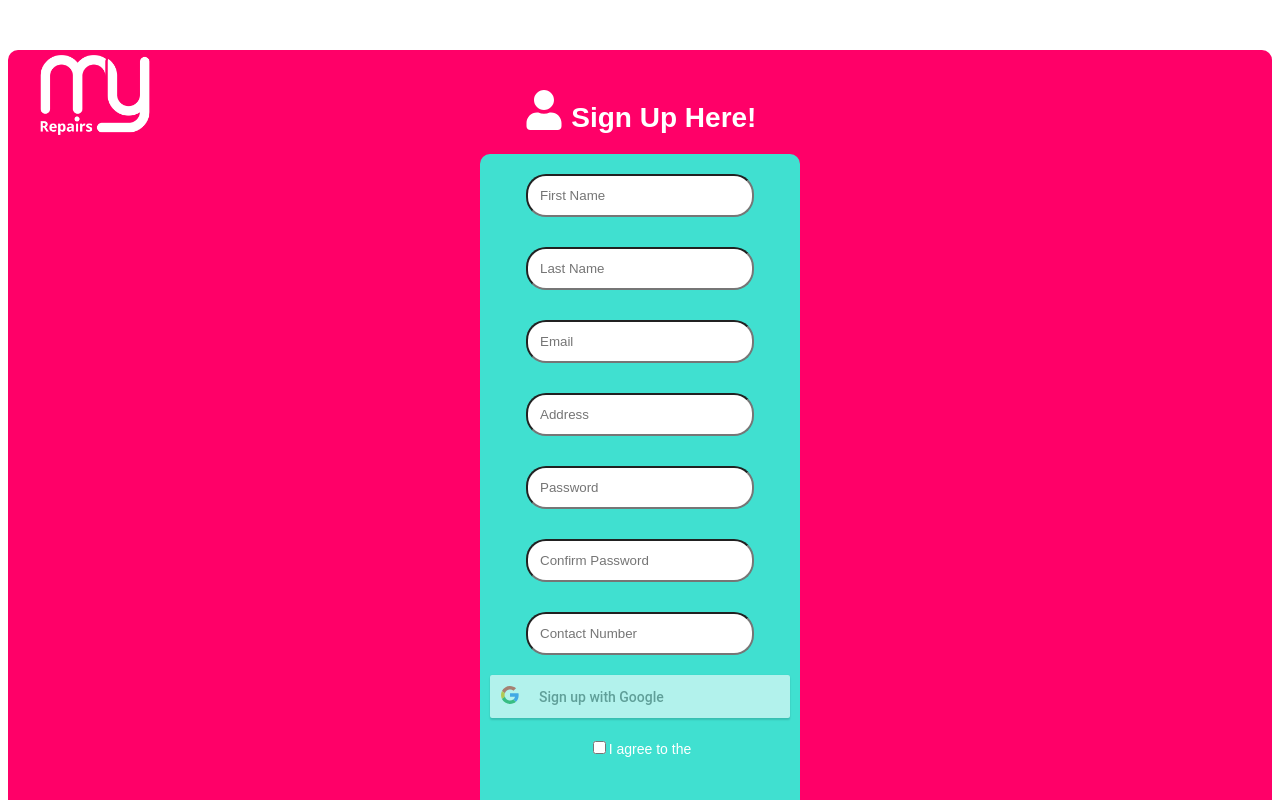
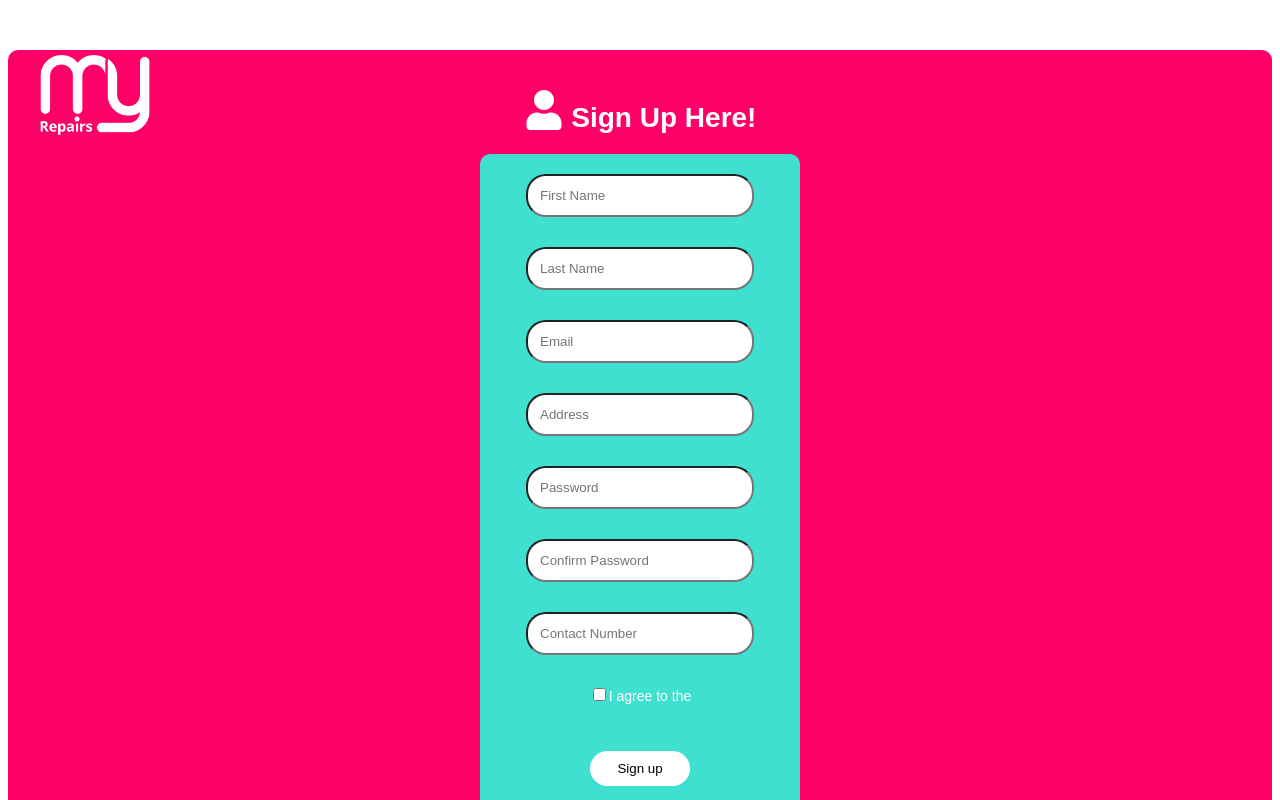
Before and after one commit to MyRepairs2024/MyRepairs3-Refiloe-, a Next.js app: page /admin-registration in a window 1280 px wide. Shown: the top 800 px of the page. Built offline with nearby package versions, Linux system fonts and the light colour scheme.

Commit message:
Latest Developments

```diff
--- a/src/pages/admin-registration.js
+++ b/src/pages/admin-registration.js
@@ -3,7 +3,7 @@ import { FaUser } from 'react-icons/fa';
 import { createClient } from '@supabase/supabase-js';
 import TermsAndConditionsModal from './TermsAndConditionsModal';
 import axios from 'axios';
-import { GoogleLogin } from 'react-google-login';
+
 
 
 
@@ -125,15 +125,9 @@ function App() {
       [name]: value,
     }));
   };
-  const responseGoogleSuccess = (response) => {
-    console.log('Google Login Response:', response);
-    // Use the response to extract user information and update your state or perform any other actions
-  };
 
-  const responseGoogleFailure = (response) => {
-    console.log('Google Login Failed:', response);
-    // Handle failed Google Sign-In
-  };
+
+
 
   const handleSubmit = async (e) => {
     e.preventDefault();
@@ -141,10 +135,7 @@ function App() {
     // Handle user registration and get user data
     console.log('Form data submitted:', formData);
     window.location.href = '/admin-login';
-    const responseGoogle = (response) => {
-      console.log('Google Login Response:', response);
-      // Use the response to extract user information and update your state or perform any other actions
-    };
+
     const responseFacebook = (response) => {
       console.log('Facebook Login Response:', response);
       // Use the response to extract user information and update your state or perform any other actions
@@ -263,13 +254,7 @@ function App() {
               style={styles.input}
             />
           </label>
-          <GoogleLogin
-        clientId="YOUR_GOOGLE_CLIENT_ID"
-        buttonText="Sign up with Google"
-        onSuccess={responseGoogleSuccess}
-        onFailure={responseGoogleFailure}
-        cookiePolicy={'single_host_origin'}
-      />
+
           <div style={styles.checkboxContainer}>
 
 
```
